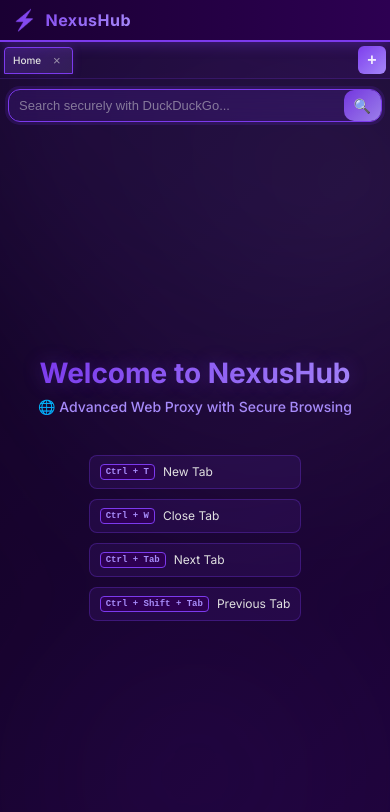
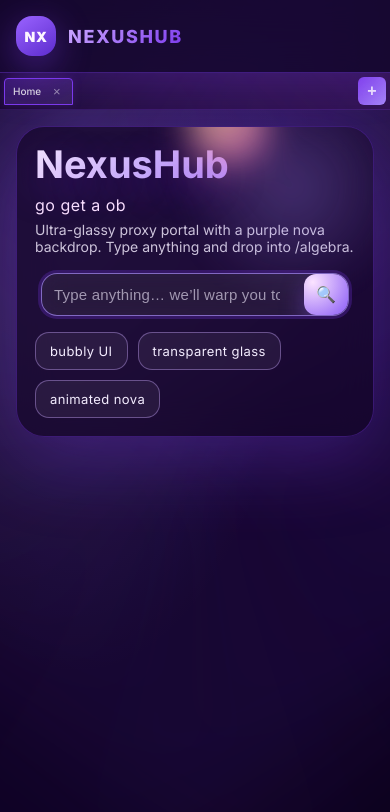
Before and after one commit to NexusDevelopments/nexushub-webproxy, a Next.js app: page / in a window 390 px wide. Shown: the top 812 px of the page. Built offline with nearby package versions, Linux system fonts and the light colour scheme.

Commit message:
feat(ui+search): nova home, glass algebra, stronger search fallbacks

```diff
--- a/app/algebra/algebra.module.css
+++ b/app/algebra/algebra.module.css
@@ -2,44 +2,53 @@
   display: flex;
   flex-direction: column;
   height: 100vh;
-  background: linear-gradient(135deg, #0a0015 0%, #1a0033 100%);
-  color: #e0e0e0;
+  background: radial-gradient(120% 120% at 15% 20%, rgba(146, 113, 255, 0.2), transparent 50%),
+              radial-gradient(120% 120% at 85% 0%, rgba(94, 35, 255, 0.2), transparent 45%),
+              #070012;
+  color: #f4edff;
   overflow: hidden;
   position: relative;
 }
 
-@keyframes gradientShift {
-  0% { background-position: 0% 50%; }
-  50% { background-position: 100% 50%; }
-  100% { background-position: 0% 50%; }
+.container::before,
+.container::after {
+  content: '';
+  position: absolute;
+  inset: -25% -25%;
+  pointer-events: none;
+  filter: blur(60px);
+  background: conic-gradient(from 0deg at 50% 50%, rgba(140, 71, 255, 0.14), rgba(64, 11, 181, 0.1), rgba(190, 137, 255, 0.15));
+  animation: spin 38s linear infinite;
 }
 
-.container::before {
-  content: '';
-  position: absolute;
-  inset: -20% -20%;
-  background: radial-gradient(800px 800px at 20% 20%, rgba(124,58,237,0.15), transparent 60%),
-              radial-gradient(600px 600px at 80% 30%, rgba(167,139,250,0.12), transparent 60%),
-              radial-gradient(700px 700px at 50% 80%, rgba(124,58,237,0.1), transparent 60%);
-  filter: blur(30px);
-  animation: gradientShift 18s ease-in-out infinite;
-  pointer-events: none;
+.container::after {
+  animation-direction: reverse;
+  opacity: 0.55;
+}
+
+@keyframes spin {
+  0% { transform: rotate(0deg) scale(1.05); }
+  50% { transform: rotate(180deg) scale(1.02); }
+  100% { transform: rotate(360deg) scale(1.05); }
 }
 
 .header {
-  background: linear-gradient(90deg, #1a0033 0%, #2d0052 100%);
-  padding: 28px;
-  border-bottom: 2px solid #7c3aed;
-  box-shadow: 0 2px 10px rgba(124, 58, 237, 0.3);
+  background: rgba(18, 4, 40, 0.8);
+  padding: 24px 24px 18px;
+  border-bottom: 1px solid rgba(124, 58, 237, 0.35);
+  box-shadow: 0 10px 40px rgba(124, 58, 237, 0.28);
   display: flex;
   flex-direction: column;
-  gap: 15px;
+  gap: 12px;
+  backdrop-filter: blur(18px);
+  position: relative;
+  z-index: 2;
 }
 
 .title {
-  font-size: 28px;
-  font-weight: bold;
-  background: linear-gradient(135deg, #7c3aed, #a78bfa);
+  font-size: 30px;
+  font-weight: 800;
+  background: linear-gradient(135deg, #f6e8ff, #8b5cf6);
   -webkit-background-clip: text;
   -webkit-text-fill-color: transparent;
   background-clip: text;
@@ -49,59 +58,61 @@
 .searchForm {
   display: flex;
   gap: 12px;
-  max-width: 760px;
+  max-width: 920px;
 }
 
 .input {
   flex: 1;
-  padding: 16px 20px;
-  background: rgba(124, 58, 237, 0.18);
-  border: 1px solid rgba(124, 58, 237, 0.3);
-  border-radius: 12px;
-  color: #e0e0e0;
-  font-size: 18px;
-  transition: all 0.3s ease;
-  backdrop-filter: blur(8px);
+  padding: 16px 18px;
+  background: rgba(255, 255, 255, 0.06);
+  border: 1px solid rgba(203, 168, 255, 0.4);
+  border-radius: 14px;
+  color: #f4edff;
+  font-size: 17px;
+  transition: all 0.2s ease;
+  backdrop-filter: blur(12px);
+  box-shadow: inset 0 1px 0 rgba(255,255,255,0.06);
 }
 
 .input:focus {
   outline: none;
-  background: rgba(124, 58, 237, 0.15);
-  border-color: #7c3aed;
-  box-shadow: 0 0 0 3px rgba(124, 58, 237, 0.15);
+  background: rgba(255, 255, 255, 0.09);
+  border-color: rgba(167, 139, 250, 0.7);
+  box-shadow: 0 0 0 3px rgba(124, 58, 237, 0.22);
 }
 
 .input::placeholder {
-  color: rgba(224, 224, 224, 0.5);
+  color: rgba(244, 237, 255, 0.6);
 }
 
 .btn {
-  padding: 14px 28px;
-  background: linear-gradient(135deg, rgba(124,58,237,0.85), rgba(167,139,250,0.85));
+  padding: 14px 26px;
+  background: radial-gradient(circle at 20% 20%, #fbe3ff, #8b5cf6);
   border: none;
-  border-radius: 12px;
-  color: white;
-  font-size: 18px;
-  font-weight: bold;
+  border-radius: 14px;
+  color: #1b0a35;
+  font-size: 17px;
+  font-weight: 800;
   cursor: pointer;
-  transition: all 0.25s ease;
-  backdrop-filter: blur(6px);
+  transition: all 0.2s ease;
+  box-shadow: 0 12px 32px rgba(139, 92, 246, 0.35);
 }
 
 .btn:hover {
-  transform: scale(1.05);
-  box-shadow: 0 0 15px rgba(124, 58, 237, 0.5);
+  transform: translateY(-1px) scale(1.02);
 }
 
 .btn:active {
-  transform: scale(0.95);
+  transform: translateY(0) scale(0.98);
 }
 
 .frameContainer {
   flex: 1;
   overflow: hidden;
   position: relative;
-  background: rgba(255,255,255,0.02);
+  background: rgba(255,255,255,0.03);
+  border-top: 1px solid rgba(124, 58, 237, 0.25);
+  backdrop-filter: blur(4px);
 }
 
 .frame {
@@ -111,59 +122,16 @@
   background: transparent;
 }
 
-/* Mobile Responsive */
-@media (max-width: 768px) {
-  .header {
-    padding: 15px;
-    gap: 12px;
-  }
-
-  .title {
-    font-size: 22px;
-  }
-
-  .searchForm {
-    max-width: 100%;
-    flex-direction: column;
-  }
-
-  .input {
-    font-size: 14px;
-    padding: 10px 12px;
-  }
-
-  .btn {
-    padding: 10px 20px;
-    font-size: 14px;
-  }
+@media (max-width: 900px) {
+  .title { font-size: 26px; }
+  .searchForm { max-width: 100%; flex-direction: column; }
+  .btn { width: 100%; }
 }
 
-@media (max-width: 480px) {
-  .container {
-    height: 100dvh;
-  }
-
-  .header {
-    padding: 12px;
-    gap: 10px;
-  }
-
-  .title {
-    font-size: 18px;
-  }
-
-  .searchForm {
-    gap: 8px;
-    flex-direction: column;
-  }
-
-  .input {
-    font-size: 16px;
-    padding: 8px 10px;
-  }
-
-  .btn {
-    padding: 8px 16px;
-    font-size: 13px;
-  }
+@media (max-width: 640px) {
+  .container { height: 100dvh; }
+  .header { padding: 18px 16px 14px; }
+  .title { font-size: 22px; }
+  .input { font-size: 16px; padding: 14px 14px; }
+  .btn { padding: 12px 18px; font-size: 15px; }
 }
--- a/components/App.module.css
+++ b/components/App.module.css
@@ -2,39 +2,48 @@
   display: flex;
   flex-direction: column;
   height: 100vh;
-  background: linear-gradient(135deg, #0a0015 0%, #1a0033 100%);
-  color: #e0e0e0;
+  color: #f4edff;
   overflow: hidden;
   position: relative;
+  background: radial-gradient(120% 120% at 20% 20%, rgba(146, 113, 255, 0.2), transparent 50%),
+              radial-gradient(120% 120% at 80% 0%, rgba(94, 35, 255, 0.2), transparent 45%),
+              #070012;
 }
 
-@keyframes appGradientShift {
-  0% { background-position: 0% 50%; }
-  50% { background-position: 100% 50%; }
-  100% { background-position: 0% 50%; }
+.nova,
+.nova2 {
+  position: absolute;
+  inset: -30%;
+  pointer-events: none;
+  filter: blur(50px);
+  opacity: 0.8;
+  background: conic-gradient(from 0deg at 50% 50%, rgba(140, 71, 255, 0.18), rgba(64, 11, 181, 0.12), rgba(190, 137, 255, 0.18));
+  animation: spinSlow 40s linear infinite;
 }
 
-.app::before {
-  content: '';
-  position: absolute;
-  inset: -20% -20%;
-  background: radial-gradient(900px 900px at 20% 20%, rgba(124,58,237,0.14), transparent 60%),
-              radial-gradient(700px 700px at 80% 30%, rgba(167,139,250,0.12), transparent 60%),
-              radial-gradient(800px 800px at 50% 80%, rgba(124,58,237,0.1), transparent 60%);
-  filter: blur(30px);
-  animation: appGradientShift 22s ease-in-out infinite;
-  pointer-events: none;
+.nova2 {
+  animation-direction: reverse;
+  opacity: 0.55;
+}
+
+@keyframes spinSlow {
+  0% { transform: rotate(0deg) scale(1.1); }
+  50% { transform: rotate(180deg) scale(1.05); }
+  100% { transform: rotate(360deg) scale(1.1); }
 }
 
 .header {
-  background: linear-gradient(90deg, #1a0033 0%, #2d0052 100%);
+  position: relative;
+  z-index: 2;
+  background: rgba(18, 4, 40, 0.75);
   padding: 20px 24px;
-  border-bottom: 2px solid #7c3aed;
-  box-shadow: 0 2px 14px rgba(124, 58, 237, 0.35);
+  border-bottom: 1px solid rgba(124, 58, 237, 0.4);
+  box-shadow: 0 10px 40px rgba(124, 58, 237, 0.25);
   display: flex;
   align-items: center;
+  justify-content: space-between;
   gap: 18px;
-  backdrop-filter: blur(8px);
+  backdrop-filter: blur(18px);
 }
 
 .logo {
@@ -42,188 +51,197 @@
   align-items: center;
   gap: 12px;
   font-size: 24px;
-  font-weight: bold;
-  background: linear-gradient(135deg, #7c3aed, #a78bfa);
+  font-weight: 800;
+  letter-spacing: 1.6px;
+  text-transform: uppercase;
+}
+
+.badge {
+  width: 48px;
+  height: 48px;
+  border-radius: 16px;
+  display: grid;
+  place-items: center;
+  background: linear-gradient(145deg, #9a63ff, #5d2cce);
+  box-shadow: 0 10px 35px rgba(124, 58, 237, 0.45);
+  color: #fdf6ff;
+  font-weight: 900;
+  letter-spacing: 0.5px;
+}
+
+.logoText {
+  background: linear-gradient(135deg, #cba8ff, #7c3aed);
   -webkit-background-clip: text;
   -webkit-text-fill-color: transparent;
   background-clip: text;
-  letter-spacing: 1.2px;
 }
 
-.logoIcon {
-  font-size: 30px;
+.logoPills {
+  display: flex;
+  gap: 8px;
+}
+
+.pill {
+  padding: 8px 12px;
+  border-radius: 999px;
+  background: rgba(124, 58, 237, 0.15);
+  border: 1px solid rgba(124, 58, 237, 0.4);
+  font-size: 12px;
+  letter-spacing: 0.3px;
+  text-transform: uppercase;
+  color: #d9c9ff;
 }
 
 .contentContainer {
+  position: relative;
+  z-index: 2;
   flex: 1;
   display: flex;
   flex-direction: column;
   overflow: hidden;
+  padding: 24px;
+}
+
+.heroCard {
   position: relative;
+  max-width: 960px;
+  margin: 0 auto;
+  padding: 32px;
+  background: rgba(20, 6, 40, 0.65);
+  border: 1px solid rgba(124, 58, 237, 0.35);
+  border-radius: 28px;
+  box-shadow: 0 20px 80px rgba(124, 58, 237, 0.3);
+  overflow: hidden;
+  backdrop-filter: blur(18px);
+}
+
+.heroGlow {
+  position: absolute;
+  width: 240px;
+  height: 240px;
+  border-radius: 50%;
+  top: -60px;
+  right: -40px;
+  background: radial-gradient(closest-side, rgba(167, 139, 250, 0.35), transparent);
+  filter: blur(18px);
+  animation: pulse 6s ease-in-out infinite;
+}
+
+@keyframes pulse {
+  0% { transform: scale(0.95); opacity: 0.8; }
+  50% { transform: scale(1.05); opacity: 1; }
+  100% { transform: scale(0.95); opacity: 0.8; }
+}
+
+.customEmoji {
+  position: absolute;
+  top: 16px;
+  left: 16px;
+  width: 72px;
+  height: 72px;
+  border-radius: 24px;
+  background: radial-gradient(circle at 30% 30%, #ffd29a, #ff7bd3);
+  box-shadow: 0 12px 36px rgba(255, 123, 211, 0.4);
+  display: grid;
+  place-items: center;
+  overflow: hidden;
+}
+
+.emojiCore {
+  font-size: 30px;
+  color: #1b0a35;
+  z-index: 2;
+}
+
+.emojiRing {
+  position: absolute;
+  inset: 10px;
+  border-radius: 20px;
+  border: 2px dashed rgba(27, 10, 53, 0.3);
+  animation: spinSlow 14s linear infinite;
+}
+
+.heroText {
+  margin-bottom: 18px;
+}
+
+.title {
+  font-size: 64px;
+  margin: 0;
+  line-height: 1.05;
+  background: linear-gradient(135deg, #f6e8ff, #8b5cf6);
+  -webkit-background-clip: text;
+  -webkit-text-fill-color: transparent;
+  background-clip: text;
+  text-shadow: 0 10px 40px rgba(124, 58, 237, 0.35);
+}
+
+.subtitle {
+  margin: 10px 0 6px;
+  font-size: 20px;
+  color: #f8ddff;
+  letter-spacing: 0.5px;
+}
+
+.caption {
+  margin: 0;
+  color: rgba(244, 237, 255, 0.82);
+  font-size: 15px;
+  max-width: 640px;
+}
+
+.heroChips {
+  display: flex;
+  flex-wrap: wrap;
+  gap: 10px;
+  margin-top: 16px;
+}
+
+.chip {
+  padding: 10px 14px;
+  border-radius: 14px;
+  background: rgba(255, 255, 255, 0.06);
+  border: 1px solid rgba(203, 168, 255, 0.4);
+  color: #f4edff;
+  font-size: 13px;
+  letter-spacing: 0.4px;
 }
 
 .homeInfo {
-  flex: 1;
-  display: flex;
-  flex-direction: column;
-  align-items: center;
-  justify-content: center;
-  padding: 40px;
-  text-align: center;
+  display: none;
 }
 
-.homeInfo h2 {
-  font-size: 48px;
-  margin-bottom: 10px;
-  background: linear-gradient(135deg, #7c3aed, #a78bfa);
-  -webkit-background-clip: text;
-  -webkit-text-fill-color: transparent;
-  background-clip: text;
-  text-shadow: 0 0 20px rgba(124, 58, 237, 0.3);
-}
-
-.homeInfo p {
-  font-size: 18px;
-  color: #a78bfa;
-  margin-bottom: 40px;
-  font-weight: 500;
-}
-
-.shortcuts {
-  display: grid;
-  grid-template-columns: repeat(auto-fit, minmax(200px, 1fr));
-  gap: 20px;
-  margin-top: 20px;
-  max-width: 600px;
-}
-
-.shortcut {
-  display: flex;
-  align-items: center;
-  gap: 10px;
-  padding: 12px 16px;
-  background: rgba(124, 58, 237, 0.1);
-  border: 1px solid rgba(124, 58, 237, 0.3);
-  border-radius: 8px;
-  transition: all 0.3s ease;
-}
-
-.shortcut:hover {
-  background: rgba(124, 58, 237, 0.2);
-  border-color: #7c3aed;
-  transform: translateY(-2px);
-}
-
-.shortcut kbd {
-  background: #2d0052;
-  padding: 4px 8px;
-  border-radius: 4px;
-  border: 1px solid #7c3aed;
-  font-weight: bold;
-  color: #a78bfa;
-  font-size: 12px;
-}
-
-.shortcut span {
-  color: #e0e0e0;
-  font-size: 14px;
+/* Keep the browsing view intact */
+.contentContainer > :global(.proxy) {
+  background: transparent;
 }
 
 /* Mobile Responsive */
-@media (max-width: 768px) {
-  .header {
-    padding: 10px 15px;
-    gap: 10px;
+@media (max-width: 900px) {
+  .heroCard {
+    padding: 24px;
   }
 
-  .logo {
-    font-size: 18px;
-    gap: 8px;
+  .title {
+    font-size: 48px;
   }
 
-  .logoIcon {
-    font-size: 22px;
+  .header {
+    padding: 16px;
   }
 
-  .homeInfo {
-    padding: 30px 15px;
-  }
-
-  .homeInfo h2 {
-    font-size: 36px;
-  }
-
-  .homeInfo p {
-    font-size: 16px;
-    margin-bottom: 30px;
-  }
-
-  .shortcuts {
-    gap: 15px;
-  }
-
-  .shortcut {
-    padding: 10px 12px;
-    font-size: 12px;
-  }
-
-  .shortcut kbd {
-    padding: 3px 6px;
-    font-size: 10px;
+  .logoText {
+    font-size: 18px;
   }
 }
 
-@media (max-width: 480px) {
-  .app {
-    height: 100dvh; /* Mobile viewport height */
-  }
-
-  .header {
-    padding: 8px 12px;
-    gap: 8px;
-  }
-
-  .logo {
-    font-size: 16px;
-    letter-spacing: 0.5px;
-  }
-
-  .logoIcon {
-    font-size: 20px;
-  }
-
-  .homeInfo {
-    padding: 20px 12px;
-  }
-
-  .homeInfo h2 {
-    font-size: 28px;
-    margin-bottom: 8px;
-  }
-
-  .homeInfo p {
-    font-size: 14px;
-    margin-bottom: 20px;
-  }
-
-  .shortcuts {
-    grid-template-columns: 1fr;
-    gap: 10px;
-    max-width: 100%;
-  }
-
-  .shortcut {
-    padding: 8px 10px;
-    gap: 8px;
-    font-size: 11px;
-  }
-
-  .shortcut kbd {
-    padding: 2px 5px;
-    font-size: 9px;
-  }
-
-  .shortcut span {
-    font-size: 12px;
-  }
+@media (max-width: 640px) {
+  .app { height: 100dvh; }
+  .contentContainer { padding: 16px; }
+  .heroCard { padding: 18px; }
+  .title { font-size: 38px; }
+  .subtitle { font-size: 16px; }
+  .caption { font-size: 14px; }
+  .logoPills { display: none; }
+  .badge { width: 40px; height: 40px; font-size: 14px; }
 }
--- a/components/App.tsx
+++ b/components/App.tsx
@@ -20,6 +20,15 @@
   const [activeTabId, setActiveTabId] = useState(1);
   const [nextTabId, setNextTabId] = useState(2);
   const appRef = useRef<HTMLDivElement>(null);
+  const phrases = [
+    'hello im nexus dev',
+    'go get a ob',
+    "don't goon on this ir else...",
+    'proxy the planet',
+    'blink twice if u see this',
+    'hydrate or evaporate'
+  ];
+  const [phraseIndex, setPhraseIndex] = useState(0);
 
   const activeTab = tabs.find(t => t.id === activeTabId);
 
@@ -46,9 +55,10 @@
   };
 
   const handleSearch = (query: string) => {
-    // Open algebra endpoint for private search proxy
+    if (!query.trim()) return;
     const algebraUrl = `/algebra?q=${encodeURIComponent(query)}`;
-    updateTabUrl(activeTabId, algebraUrl);
+    // Hard navigate so user lands on the dedicated algebra page
+    window.location.href = algebraUrl;
   };
 
   const handleUrlSubmit = (url: string) => {
@@ -106,12 +116,26 @@
     return () => window.removeEventListener('keydown', handleKeyDown as EventListener);
   }, [tabs, activeTabId]);
 
+  useEffect(() => {
+    const interval = setInterval(() => {
+      setPhraseIndex((prev) => (prev + 1) % phrases.length);
+    }, 5000);
+    return () => clearInterval(interval);
+  }, [phrases.length]);
+
   return (
     <div className={styles.app} ref={appRef}>
+      <div className={styles.nova} />
+      <div className={styles.nova2} />
       <header className={styles.header}>
         <div className={styles.logo}>
-          <span className={styles.logoIcon}>⚡</span>
+          <span className={styles.badge}>NX</span>
           <span className={styles.logoText}>NexusHub</span>
+        </div>
+        <div className={styles.logoPills}>
+          <span className={styles.pill}>warp</span>
+          <span className={styles.pill}>proxy</span>
+          <span className={styles.pill}>cloak</span>
         </div>
       </header>
 
@@ -126,23 +150,23 @@
       <div className={styles.contentContainer}>
         {!activeTab?.url ? (
           <>
-            <SearchBar onSearch={handleSearch} />
-            <div className={styles.homeInfo}>
-              <h2>Welcome to NexusHub</h2>
-              <p>🌐 Advanced Web Proxy with Secure Browsing</p>
-              <div className={styles.shortcuts}>
-                <div className={styles.shortcut}>
-                  <kbd>Ctrl + T</kbd> <span>New Tab</span>
+            <div className={styles.heroCard}>
+              <div className={styles.heroGlow}>
+                <div className={styles.customEmoji}>
+                  <span className={styles.emojiCore}>★</span>
+                  <span className={styles.emojiRing} />
                 </div>
-                <div className={styles.shortcut}>
-                  <kbd>Ctrl + W</kbd> <span>Close Tab</span>
-                </div>
-                <div className={styles.shortcut}>
-                  <kbd>Ctrl + Tab</kbd> <span>Next Tab</span>
-                </div>
-                <div className={styles.shortcut}>
-                  <kbd>Ctrl + Shift + Tab</kbd> <span>Previous Tab</span>
-                </div>
+              </div>
+              <div className={styles.heroText}>
+                <h1 className={styles.title}>NexusHub</h1>
+                <p className={styles.subtitle}>{phrases[phraseIndex]}</p>
+                <p className={styles.caption}>Ultra-glassy proxy portal with a purple nova backdrop. Type anything and drop into /algebra.</p>
+              </div>
+              <SearchBar onSearch={handleSearch} />
+              <div className={styles.heroChips}>
+                <span className={styles.chip}>bubbly UI</span>
+                <span className={styles.chip}>transparent glass</span>
+                <span className={styles.chip}>animated nova</span>
               </div>
             </div>
           </>
--- a/components/SearchBar.module.css
+++ b/components/SearchBar.module.css
@@ -1,41 +1,42 @@
 .container {
   width: 100%;
-  max-width: 700px;
-  margin: 20px auto;
+  max-width: 820px;
+  margin: 24px auto 8px;
   display: flex;
-  gap: 12px;
-  padding: 0 20px;
+  padding: 0 12px;
 }
 
 .inputWrapper {
   flex: 1;
   display: flex;
-  gap: 10px;
-  border-radius: 12px;
-  background: rgba(124, 58, 237, 0.16);
-  border: 1px solid rgba(124, 58, 237, 0.35);
+  gap: 12px;
+  border-radius: 16px;
+  background: rgba(255, 255, 255, 0.04);
+  border: 1px solid rgba(203, 168, 255, 0.45);
   transition: all 0.25s ease;
   overflow: hidden;
-  backdrop-filter: blur(8px);
+  backdrop-filter: blur(14px);
+  box-shadow: inset 0 1px 0 rgba(255,255,255,0.04), 0 12px 40px rgba(124, 58, 237, 0.25);
 }
 
 .inputWrapper:focus-within {
-  background: rgba(124, 58, 237, 0.15);
-  border-color: #7c3aed;
-  box-shadow: 0 0 0 3px rgba(124, 58, 237, 0.15);
+  background: rgba(255, 255, 255, 0.07);
+  border-color: rgba(167, 139, 250, 0.7);
+  box-shadow: 0 0 0 3px rgba(124, 58, 237, 0.25);
 }
 
 .input {
   flex: 1;
-  padding: 16px 20px;
+  padding: 18px 20px;
   background: transparent;
   border: none;
-  color: #e0e0e0;
+  color: #f4edff;
   font-size: 18px;
+  letter-spacing: 0.2px;
 }
 
 .input::placeholder {
-  color: rgba(224, 224, 224, 0.5);
+  color: rgba(244, 237, 255, 0.6);
 }
 
 .input:focus {
@@ -43,37 +44,53 @@
 }
 
 .btn {
-  padding: 0 18px;
-  background: linear-gradient(135deg, rgba(124,58,237,0.9), rgba(167,139,250,0.9));
+  padding: 0 20px;
+  background: radial-gradient(circle at 20% 20%, #fbe3ff, #8b5cf6);
   border: none;
-  color: white;
+  color: #1b0a35;
   font-size: 20px;
   cursor: pointer;
-  transition: all 0.25s ease;
-  font-weight: bold;
-  border-radius: 10px;
+  transition: all 0.2s ease;
+  font-weight: 800;
+  border-radius: 12px;
+  box-shadow: 0 10px 24px rgba(139, 92, 246, 0.4);
 }
 
 .btn:hover {
-  transform: scale(1.05);
-  box-shadow: 0 0 15px rgba(124, 58, 237, 0.5);
+  transform: translateY(-1px) scale(1.02);
 }
 
 .btn:active {
-  transform: scale(0.95);
+  transform: translateY(0) scale(0.98);
 }
 
-/* Mobile Responsive */
 @media (max-width: 768px) {
   .container {
     max-width: 100%;
-    margin: 15px auto;
-    padding: 0 12px;
+    margin: 16px auto 6px;
+    padding: 0 10px;
   }
 
   .input {
-    font-size: 14px;
-    padding: 10px 12px;
+    font-size: 16px;
+    padding: 14px 14px;
+  }
+
+  .btn {
+    padding: 0 14px;
+    font-size: 18px;
+  }
+}
+
+@media (max-width: 480px) {
+  .container {
+    margin: 12px auto 4px;
+    padding: 0 6px;
+  }
+
+  .input {
+    font-size: 15px;
+    padding: 12px 12px;
   }
 
   .btn {
@@ -81,20 +98,3 @@
     font-size: 16px;
   }
 }
-
-@media (max-width: 480px) {
-  .container {
-    margin: 10px auto;
-    padding: 0 8px;
-  }
-
-  .input {
-    font-size: 13px;
-    padding: 8px 10px;
-  }
-
-  .btn {
-    padding: 0 10px;
-    font-size: 14px;
-  }
-}
--- a/components/SearchBar.tsx
+++ b/components/SearchBar.tsx
@@ -13,9 +13,7 @@
   const handleSubmit = (e: React.FormEvent<HTMLFormElement>) => {
     e.preventDefault();
     if (query.trim()) {
-      // Use DuckDuckGo for secure, private searches
       onSearch(query);
-      setQuery('');
     }
   };
 
@@ -24,7 +22,7 @@
       <div className={styles.inputWrapper}>
         <input
           type="text"
-          placeholder="Search securely with DuckDuckGo..."
+          placeholder="Type anything… we’ll warp you to /algebra"
           value={query}
           onChange={(e) => setQuery(e.target.value)}
           className={styles.input}
```
Also changed, not shown: app/api/ddg-search/route.ts (+11 -1 lines).
